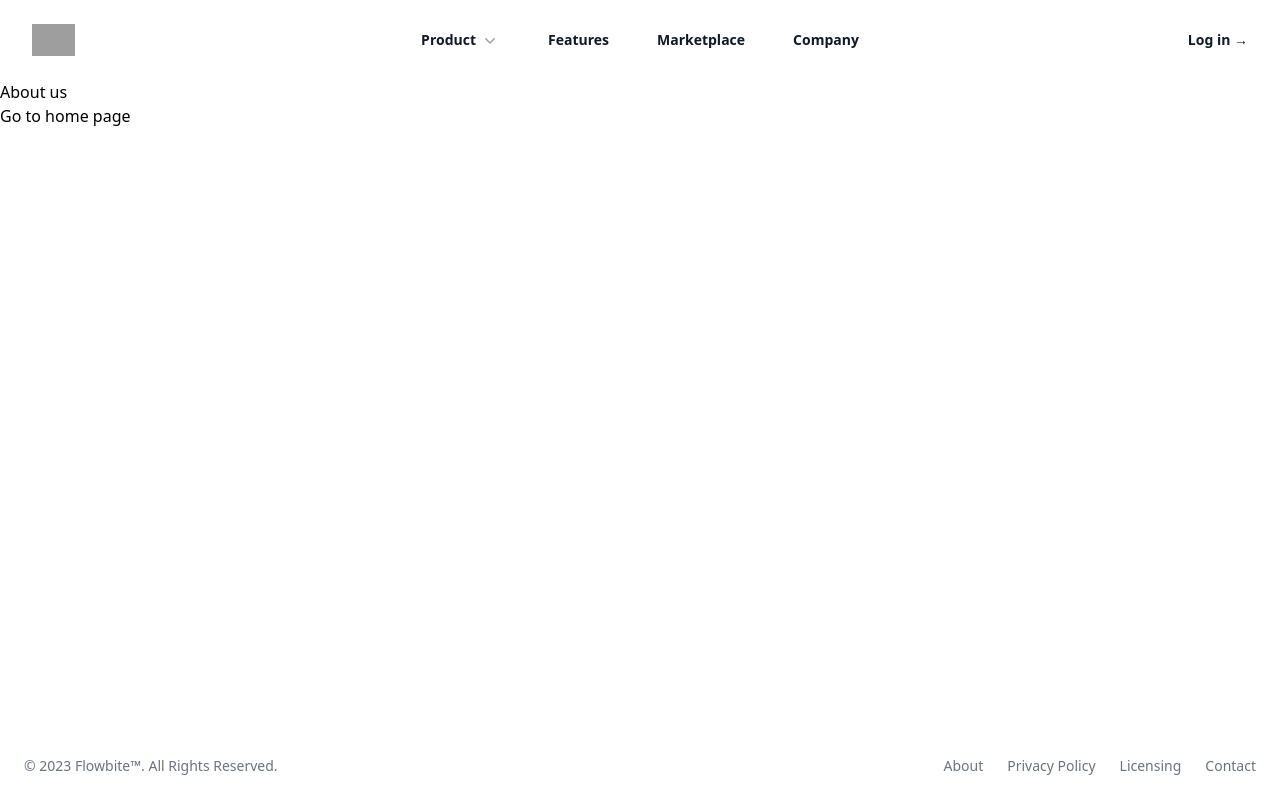
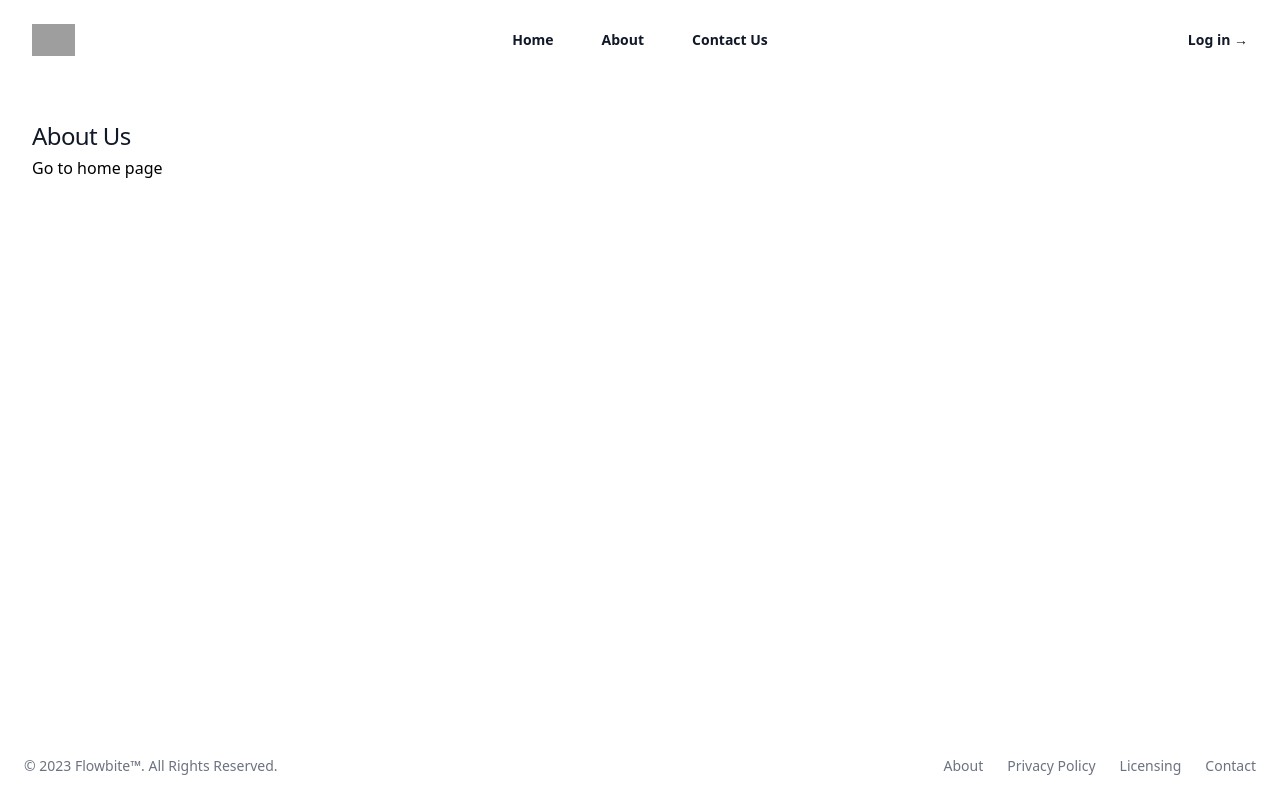
Before and after one commit to abhiaki19/ReactJs, a React (Create React App) app in the folder Frontend/: page /about in a window 1280 px wide. Built offline with nearby package versions, Linux system fonts and the light colour scheme; grey boxes are pictures that could not be loaded.

Commit message:
change in header and pages

```diff
--- a/Frontend/src/layout/Header.jsx
+++ b/Frontend/src/layout/Header.jsx
@@ -1,46 +1,13 @@
-import { useState } from 'react'
-import {
-  Dialog,
-  DialogPanel,
-  Disclosure,
-  DisclosureButton,
-  DisclosurePanel,
-  Popover,
-  PopoverButton,
-  PopoverGroup,
-  PopoverPanel,
-} from '@headlessui/react'
-import {
-  ArrowPathIcon,
-  Bars3Icon,
-  ChartPieIcon,
-  CursorArrowRaysIcon,
-  FingerPrintIcon,
-  SquaresPlusIcon,
-  XMarkIcon,
-} from '@heroicons/react/24/outline'
-import { ChevronDownIcon, PhoneIcon, PlayCircleIcon } from '@heroicons/react/20/solid'
+import { Link } from 'react-router-dom'
 
-const products = [
-  { name: 'Analytics', description: 'Get a better understanding of your traffic', href: '#', icon: ChartPieIcon },
-  { name: 'Engagement', description: 'Speak directly to your customers', href: '#', icon: CursorArrowRaysIcon },
-  { name: 'Security', description: 'Your customers’ data will be safe and secure', href: '#', icon: FingerPrintIcon },
-  { name: 'Integrations', description: 'Connect with third-party tools', href: '#', icon: SquaresPlusIcon },
-  { name: 'Automations', description: 'Build strategic funnels that will convert', href: '#', icon: ArrowPathIcon },
-]
-const callsToAction = [
-  { name: 'Watch demo', href: '#', icon: PlayCircleIcon },
-  { name: 'Contact sales', href: '#', icon: PhoneIcon },
-]
 
 export default function Header() {
-  const [mobileMenuOpen, setMobileMenuOpen] = useState(false)
 
   return (
     <header className="bg-white">
       <nav aria-label="Global" className="mx-auto flex max-w-7xl items-center justify-between p-6 lg:px-8">
         <div className="flex lg:flex-1">
-          <a href="#" className="-m-1.5 p-1.5">
+          <a href="/" className="-m-1.5 p-1.5">
             <span className="sr-only">Your Company</span>
             <img
               alt=""
@@ -49,150 +16,23 @@ export default function Header() {
             />
           </a>
         </div>
-        <div className="flex lg:hidden">
-          <button
-            type="button"
-            onClick={() => setMobileMenuOpen(true)}
-            className="-m-2.5 inline-flex items-center justify-center rounded-md p-2.5 text-gray-700"
-          >
-            <span className="sr-only">Open main menu</span>
-            <Bars3Icon aria-hidden="true" className="size-6" />
-          </button>
+        <div className="hidden lg:flex lg:gap-x-12">
+          <Link to="/home" className="text-sm/6 font-semibold text-gray-900">
+            Home
+          </Link>
+          <Link to="/about" className="text-sm/6 font-semibold text-gray-900">
+            About
+          </Link>
+          <Link to="/" className="text-sm/6 font-semibold text-gray-900">
+            Contact Us
+          </Link>
         </div>
-        <PopoverGroup className="hidden lg:flex lg:gap-x-12">
-          <Popover className="relative">
-            <PopoverButton className="flex items-center gap-x-1 text-sm/6 font-semibold text-gray-900">
-              Product
-              <ChevronDownIcon aria-hidden="true" className="size-5 flex-none text-gray-400" />
-            </PopoverButton>
-
-            <PopoverPanel
-              transition
-              className="absolute top-full -left-8 z-10 mt-3 w-screen max-w-md overflow-hidden rounded-3xl bg-white ring-1 shadow-lg ring-gray-900/5 transition data-closed:translate-y-1 data-closed:opacity-0 data-enter:duration-200 data-enter:ease-out data-leave:duration-150 data-leave:ease-in"
-            >
-              <div className="p-4">
-                {products.map((item) => (
-                  <div
-                    key={item.name}
-                    className="group relative flex items-center gap-x-6 rounded-lg p-4 text-sm/6 hover:bg-gray-50"
-                  >
-                    <div className="flex size-11 flex-none items-center justify-center rounded-lg bg-gray-50 group-hover:bg-white">
-                      <item.icon aria-hidden="true" className="size-6 text-gray-600 group-hover:text-indigo-600" />
-                    </div>
-                    <div className="flex-auto">
-                      <a href={item.href} className="block font-semibold text-gray-900">
-                        {item.name}
-                        <span className="absolute inset-0" />
-                      </a>
-                      <p className="mt-1 text-gray-600">{item.description}</p>
-                    </div>
-                  </div>
-                ))}
-              </div>
-              <div className="grid grid-cols-2 divide-x divide-gray-900/5 bg-gray-50">
-                {callsToAction.map((item) => (
-                  <a
-                    key={item.name}
-                    href={item.href}
-                    className="flex items-center justify-center gap-x-2.5 p-3 text-sm/6 font-semibold text-gray-900 hover:bg-gray-100"
-                  >
-                    <item.icon aria-hidden="true" className="size-5 flex-none text-gray-400" />
-                    {item.name}
-                  </a>
-                ))}
-              </div>
-            </PopoverPanel>
-          </Popover>
-
-          <a href="#" className="text-sm/6 font-semibold text-gray-900">
-            Features
-          </a>
-          <a href="#" className="text-sm/6 font-semibold text-gray-900">
-            Marketplace
-          </a>
-          <a href="#" className="text-sm/6 font-semibold text-gray-900">
-            Company
-          </a>
-        </PopoverGroup>
         <div className="hidden lg:flex lg:flex-1 lg:justify-end">
           <a href="#" className="text-sm/6 font-semibold text-gray-900">
             Log in <span aria-hidden="true">&rarr;</span>
           </a>
         </div>
       </nav>
-      <Dialog open={mobileMenuOpen} onClose={setMobileMenuOpen} className="lg:hidden">
-        <div className="fixed inset-0 z-10" />
-        <DialogPanel className="fixed inset-y-0 right-0 z-10 w-full overflow-y-auto bg-white px-6 py-6 sm:max-w-sm sm:ring-1 sm:ring-gray-900/10">
-          <div className="flex items-center justify-between">
-            <a href="#" className="-m-1.5 p-1.5">
-              <span className="sr-only">Your Company</span>
-              <img
-                alt=""
-                src="https://tailwindui.com/plus-assets/img/logos/mark.svg?color=indigo&shade=600"
-                className="h-8 w-auto"
-              />
-            </a>
-            <button
-              type="button"
-              onClick={() => setMobileMenuOpen(false)}
-              className="-m-2.5 rounded-md p-2.5 text-gray-700"
-            >
-              <span className="sr-only">Close menu</span>
-              <XMarkIcon aria-hidden="true" className="size-6" />
-            </button>
-          </div>
-          <div className="mt-6 flow-root">
-            <div className="-my-6 divide-y divide-gray-500/10">
-              <div className="space-y-2 py-6">
-                <Disclosure as="div" className="-mx-3">
-                  <DisclosureButton className="group flex w-full items-center justify-between rounded-lg py-2 pr-3.5 pl-3 text-base/7 font-semibold text-gray-900 hover:bg-gray-50">
-                    Product
-                    <ChevronDownIcon aria-hidden="true" className="size-5 flex-none group-data-open:rotate-180" />
-                  </DisclosureButton>
-                  <DisclosurePanel className="mt-2 space-y-2">
-                    {[...products, ...callsToAction].map((item) => (
-                      <DisclosureButton
-                        key={item.name}
-                        as="a"
-                        href={item.href}
-                        className="block rounded-lg py-2 pr-3 pl-6 text-sm/7 font-semibold text-gray-900 hover:bg-gray-50"
-                      >
-                        {item.name}
-                      </DisclosureButton>
-                    ))}
-                  </DisclosurePanel>
-                </Disclosure>
-                <a
-                  href="#"
-                  className="-mx-3 block rounded-lg px-3 py-2 text-base/7 font-semibold text-gray-900 hover:bg-gray-50"
-                >
-                  Features
-                </a>
-                <a
-                  href="#"
-                  className="-mx-3 block rounded-lg px-3 py-2 text-base/7 font-semibold text-gray-900 hover:bg-gray-50"
-                >
-                  Marketplace
-                </a>
-                <a
-                  href="#"
-                  className="-mx-3 block rounded-lg px-3 py-2 text-base/7 font-semibold text-gray-900 hover:bg-gray-50"
-                >
-                  Company
-                </a>
-              </div>
-              <div className="py-6">
-                <a
-                  href="#"
-                  className="-mx-3 block rounded-lg px-3 py-2.5 text-base/7 font-semibold text-gray-900 hover:bg-gray-50"
-                >
-                  Log in
-                </a>
-              </div>
-            </div>
-          </div>
-        </DialogPanel>
-      </Dialog>
     </header>
   )
 }
--- a/Frontend/src/pages/About.jsx
+++ b/Frontend/src/pages/About.jsx
@@ -2,8 +2,8 @@ import { Link } from "react-router-dom";
 
 function About() {
     return (
-      <div className="App">
-         <h1>About us</h1>
+      <div className="mx-auto max-w-7xl px-4 py-10 sm:px-6 sm:py-10 lg:px-8">
+            <h2 className="mb-1 text-2xl tracking-tight text-gray-900">About Us</h2>
          <Link to='/home'>Go to home page</Link>
       </div>
     );
--- a/Frontend/src/pages/Home.jsx
+++ b/Frontend/src/pages/Home.jsx
@@ -201,8 +201,8 @@ function Home() {
             </form>
             </div>
 
-            <div className="mt-10 relative overflow-x-auto">
-                    <button type="button" onClick={(e) => setShowForm(true)} className=" float-right px-3 py-2 text-xs font-medium text-center inline-flex items-center text-white bg-blue-700 rounded-lg hover:bg-blue-800 focus:ring-4 focus:outline-none focus:ring-blue-300 dark:bg-blue-600 dark:hover:bg-blue-700 dark:focus:ring-blue-800">Add New Employee</button>
+            <div className="relative overflow-x-auto">
+                    <button type="button" onClick={(e) => setShowForm(true)}  className={showForm ? 'hidden':'float-right px-3 py-2 text-xs font-medium text-center inline-flex items-center text-white bg-blue-700 rounded-lg hover:bg-blue-800 focus:ring-4 focus:outline-none focus:ring-blue-300 dark:bg-blue-600 dark:hover:bg-blue-700 dark:focus:ring-blue-800'}>Add New Employee</button>
                 <h2 className="mb-10 text-2xl tracking-tight text-gray-900">Employee List
 </h2>
 
```
